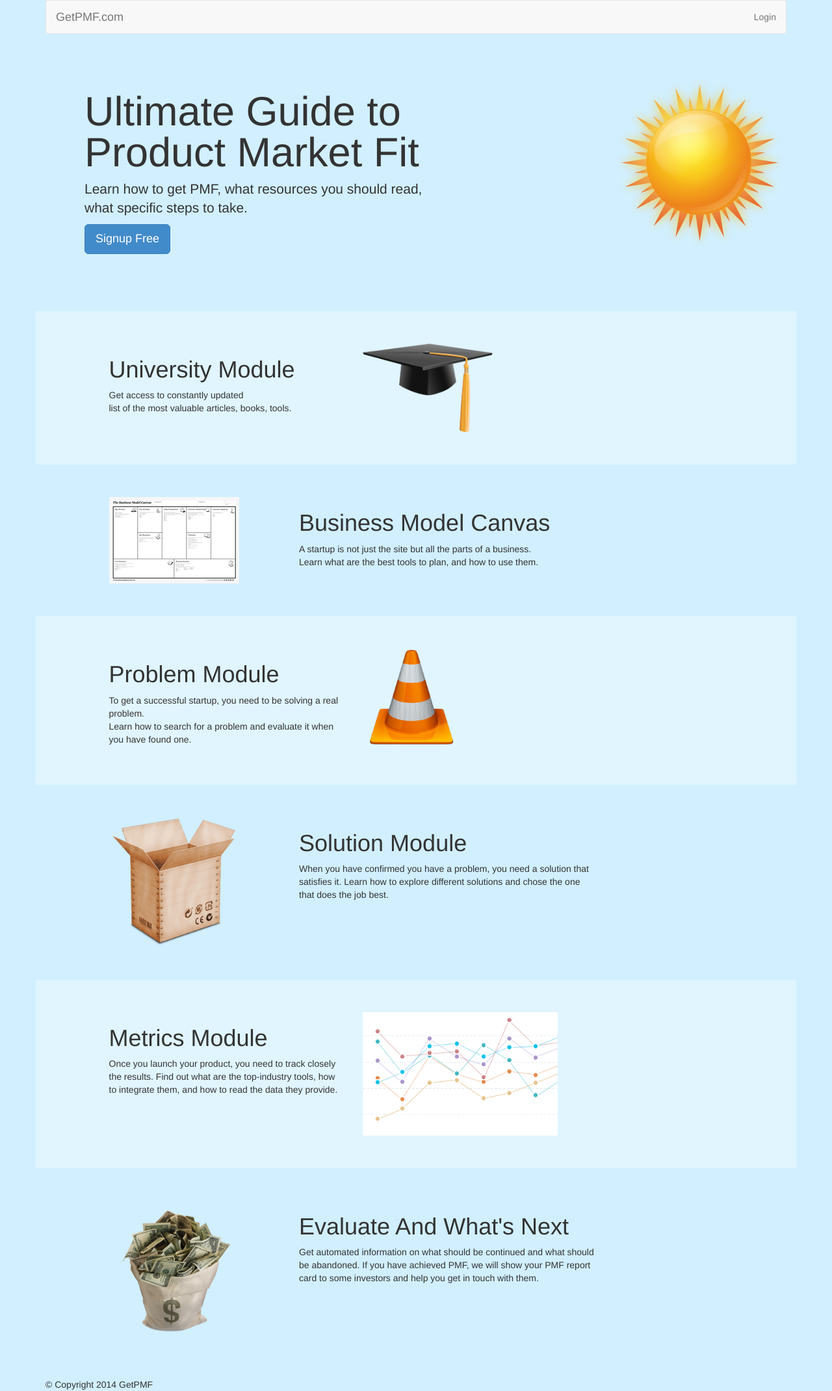
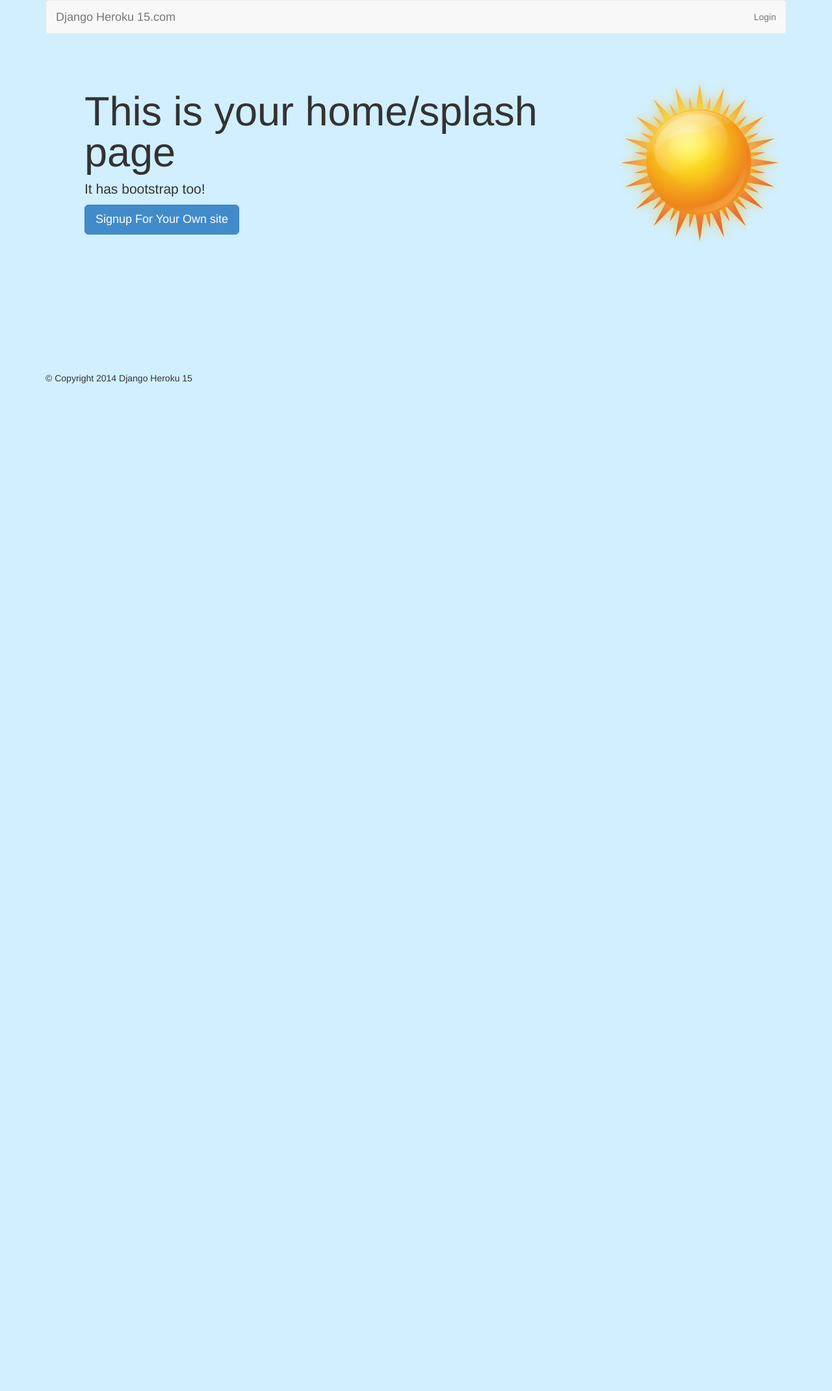
Before and after one commit to mgpepe/django-heroku-15, a Django app: page / in a window 1280 px wide. Shown: the whole page at 65% size. After the commit the page ends 590 px from the top, so only its background shows below. Run offline with Django 3.2, Linux system fonts and the light colour scheme; parts of the project's set-up code (start-up, migrations or seed data) failed here and were passed over; some libraries are stand-ins or nearby versions.

Commit message:
clean up text stuff

```diff
--- a/DjMainApp/templates/DjMainApp/splash.html
+++ b/DjMainApp/templates/DjMainApp/splash.html
@@ -1,6 +1,6 @@
 {% extends "base.html" %}
 
-{% block title %}Welcome to GetPMF{% endblock %}
+{% block title %}Welcome to Django Heroku 15 minutes{% endblock %}
 
 
 
@@ -10,77 +10,16 @@
 	<div class="row">
 		<div class="col-md-9">
 			<div class="jumbotron" style="background-color: transparent;">
-				<h1>Ultimate Guide to <br/> Product Market Fit</h1>
-				<p>Learn how to get PMF, what resources you should read,<br/> what specific steps to take.  </p>
+				<h1>This is your home/splash page</h1>
+				<p>It has bootstrap too!  </p>
 				<p>
-					<a href="{% url 'signup' %}" class="btn btn-primary btn-lg" role="button">Signup Free</a>
-					<!-- <a class="btn btn-lg" role="button">Learn more</a> -->
+					<a href="{% url 'signup' %}" class="btn btn-primary btn-lg" role="button">Signup For Your Own site</a>
 				</p>
 			</div>
 
 		</div>
 		<div class="col-md-3">
 			<img src="/static/img/sun.png" style="margin-top: 50px;"/>
-		</div>
-	</div>
-	<div class="row lblue row-lp" >
-		<div class="col-md-4 col-md-offset-1" style="">
-			<h1>University Module</h1>
-			<p>Get access to constantly updated <br/>list of the most valuable articles, books, tools.</p>
-		</div>
-		<div class="col-md-2">
-			<img src="/static/img/hat.png" style="width: 200px;"/>
-		</div>
-	</div>
-
-	<div class="row row-lp ">
-		<div class="col-md-3 col-md-offset-1">
-			<img src="/static/img/bmc.png" style="width: 200px;"/>
-		</div>
-		<div class="col-md-5 " style="">
-			<h1>Business Model Canvas </h1>
-			<p>A startup is not just the site but all the parts of a business. <br/>Learn what are the best tools to plan, and how to use them.</p>
-		</div>
-	</div>
-
-	<div class="row row-lp lblue">
-		<div class="col-md-4 col-md-offset-1" style="">
-			<h1>Problem Module</h1>
-			<p>To get a successful startup, you need to be solving a real problem. <br/>Learn how to search for a problem and evaluate it when you have found one.</p>
-		</div>
-		<div class="col-md-2">
-			<img src="/static/img/problem.png" style="width: 150px;"/>
-		</div>
-	</div>
-
-	<div class="row row-lp ">
-		<div class="col-md-3 col-md-offset-1">
-			<img src="/static/img/box.png" style="width: 200px;"/>
-		</div>
-		<div class="col-md-5 " style="">
-			<h1>Solution Module </h1>
-			<p>When you have confirmed you have a problem, you need a solution that satisfies it. Learn how to explore different solutions and chose the one that does the job best.</p>
-		</div>
-	</div>
-
-	<div class="row row-lp lblue">
-		<div class="col-md-4 col-md-offset-1" style="">
-			<h1>Metrics Module</h1>
-			<p>Once you launch your product, you need to track closely the results. Find out what are the top-industry tools, how to integrate them, and how to read the data they provide.</p>
-		</div>
-		<div class="col-md-2">
-			<img src="/static/img/stats.png" style="width: 300px;"/>
-		</div>
-	</div>
-
-
-	<div class="row row-lp ">
-		<div class="col-md-3 col-md-offset-1">
-			<img src="/static/img/money.png" style="width: 200px;"/>
-		</div>
-		<div class="col-md-5 " style="">
-			<h1>Evaluate And What's Next </h1>
-			<p>Get automated information on what should be continued and what should be abandoned. If you have achieved PMF, we will show your PMF report card to some investors and help you get in touch with them.</p>
 		</div>
 	</div>
 
--- a/DjangoHerokuIn15/static/css/styles.css
+++ b/DjangoHerokuIn15/static/css/styles.css
@@ -7,41 +7,3 @@ body {
 .lblue {
   background-color: #e0f5ff;
 }
-.row.row-lp {
-  padding: 50px 0;
-}
-.green-check {
-  background: url('../img/checks-read.png') no-repeat 0 0;
-  width: 24px;
-  height: 24px;
-  margin-top: 5px;
-}
-.green-check.green-check-off {
-  background: url('../img/checks-read.png') no-repeat 0 -24px;
-}
-.p-link-clarification {
-  font-size: 16px;
-  color: #666;
-  margin-top: -5px;
-}
-.p-book-author {
-  color: #666;
-  margin-top: -5px;
-}
-.stars-rating {
-  background: url('../img/star-ratings2.png') no-repeat 0 0;
-  width: 100px;
-  height: 21px;
-  margin-top: 6px;
-  display: none;
-  cursor: pointer;
-}
-.media.myrow {
-  margin: 0px;
-}
-.myrow {
-  padding: 5px;
-}
-.myrow.alternate-row {
-  background-color: rgba(255, 255, 255, 0.5);
-}
--- a/DjangoHerokuIn15/static/css/styles.less
+++ b/DjangoHerokuIn15/static/css/styles.less
@@ -9,45 +9,3 @@ body{
 .lblue{
 	background-color: @lblue;
 }
-.row.row-lp{
-	padding: 50px 0;
-}
-.green-check{
-	background: url('../img/checks-read.png') no-repeat 0 0 ;
-	width: 24px;
-	height: 24px;
-	margin-top: 5px;
-	&.green-check-off{
-		background: url('../img/checks-read.png') no-repeat 0 -24px ;
-	}
-}
-.p-link-clarification{
-	font-size: 16px;
-	color: #666;
-	// line-height: .9;
-	margin-top: -5px;
-}
-.p-book-author{
-	color: #666;
-	// font-weight: bold;
-	margin-top: -5px;
-
-}
-.stars-rating{
-	background: url('../img/star-ratings2.png') no-repeat 0 0 ;
-	width: 100px;
-	height: 21px;
-	margin-top: 6px;
-	display:none;
-	cursor: pointer;
-}
-
-.media.myrow{
-	margin: 0px;
-}
-.myrow{
-	padding: 5px;
-	&.alternate-row{
-		background-color: rgba(255,255,255, .5);
-	}
-}
--- a/templates/base.html
+++ b/templates/base.html
@@ -14,7 +14,7 @@
 <script src="/static/js/bootstrap.min.js"></script>
 <script src="/static/js/jquery.cookie.js"></script>
 <!--  OTHER -->
-<title>{% block title %}{% endblock %} GetPMF</title>
+<title>{% block title %}{% endblock %} Django-Heroku in 15 minutes!</title>
 {% block extra_head %}{% endblock %}
 <!-- start Mixpanel --><script type="text/javascript">(function(e,b){if(!b.__SV){var a,f,i,g;window.mixpanel=b;a=e.createElement("script");a.type="text/javascript";a.async=!0;a.src=("https:"===e.location.protocol?"https:":"http:")+'//cdn.mxpnl.com/libs/mixpanel-2.2.min.js';f=e.getElementsByTagName("script")[0];f.parentNode.insertBefore(a,f);b._i=[];b.init=function(a,e,d){function f(b,h){var a=h.split(".");2==a.length&&(b=b[a[0]],h=a[1]);b[h]=function(){b.push([h].concat(Array.prototype.slice.call(arguments,0)))}}var c=b;"undefined"!==
 typeof d?c=b[d]=[]:d="mixpanel";c.people=c.people||[];c.toString=function(b){var a="mixpanel";"mixpanel"!==d&&(a+="."+d);b||(a+=" (stub)");return a};c.people.toString=function(){return c.toString(1)+".people (stub)"};i="disable track track_pageview track_links track_forms register register_once alias unregister identify name_tag set_config people.set people.set_once people.increment people.append people.track_charge people.clear_charges people.delete_user".split(" ");for(g=0;g<i.length;g++)f(c,i[g]);
@@ -40,7 +40,7 @@ mixpanel.init("ce8a293bd397d498492cc1ad756761ca");</script><!-- end Mixpanel -->
 			<span class="icon-bar"></span>
 			<span class="icon-bar"></span>
 		</button>
-		<a class="navbar-brand" href="/">GetPMF.com</a>
+		<a class="navbar-brand" href="/">Django Heroku 15.com</a>
 	</div>
 
 	<!-- Collect the nav links, forms, and other content for toggling -->
@@ -81,7 +81,7 @@ mixpanel.init("ce8a293bd397d498492cc1ad756761ca");</script><!-- end Mixpanel -->
 	<div class="container" id="footer">
 		<div class="row">
 			<div class="col-md-12">
-				<span class="copyright">© Copyright 2014 <span class="copyright-name">GetPMF  </span></span>
+				<span class="copyright">© Copyright 2014 <span class="copyright-name">Django Heroku 15  </span></span>
 			</div>
 		</div>
 	</div>
```
